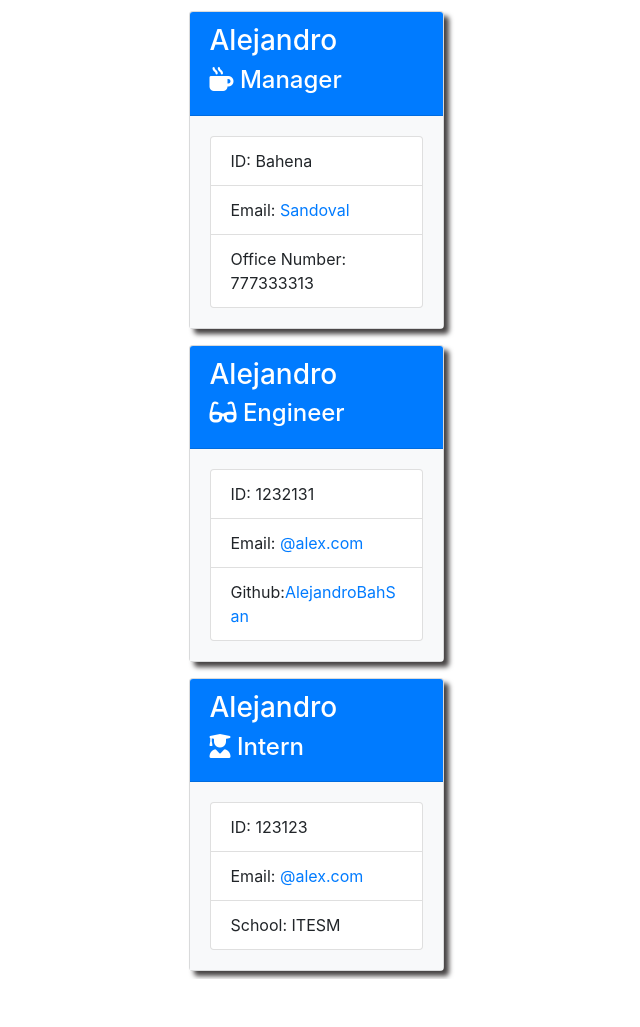
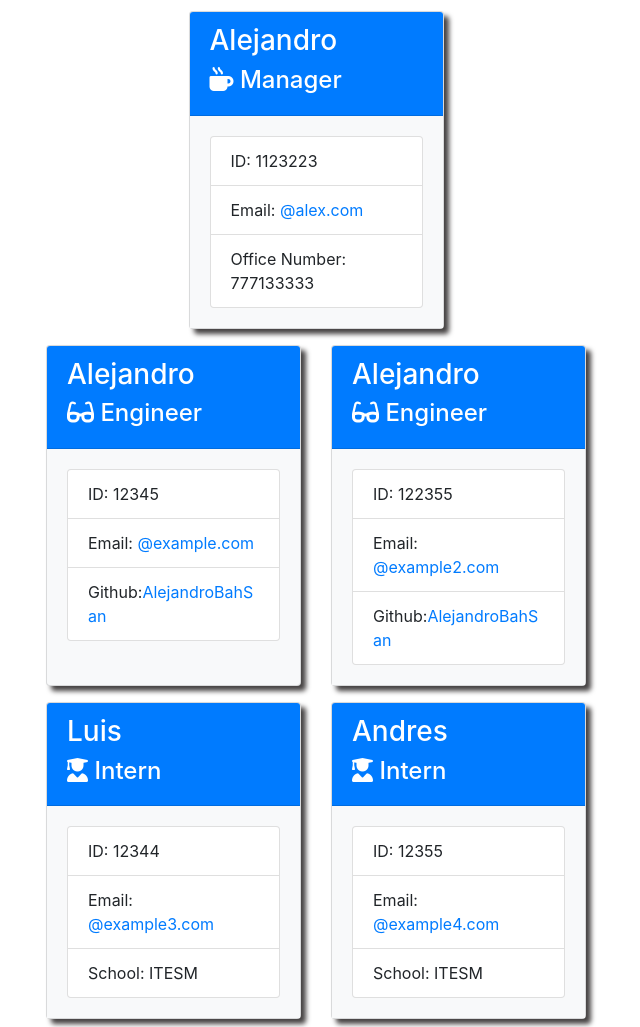
Before and after one commit to alex-bahena/Dynamic-team-profile-generator, a plain HTML site: page Develop/dist/index.html in a window 1280 px wide. Shown: the part 232-1259 px from the top of the page, without its empty margins (324-964 px from the left). Before the commit the page ends 1211 px from the top, so only its background shows below. Drawn offline with nearby package versions, Linux system fonts and the light colour scheme.

Commit message:
htmlGenerated

```diff
--- a/Develop/output/index.html
+++ b/Develop/dist/index.html
@@ -37,9 +37,9 @@
                 </div>
                 <div class="card-body bg-light">
                     <ul class="list-group">
-                        <li class="list-group-item">ID: Bahena</li>
-                        <li class="list-group-item">Email: <a href="mailto:Sandoval">Sandoval</a></li>
-                        <li class="list-group-item">Office Number: 777333313</li>
+                        <li class="list-group-item">ID: 1123223</li>
+                        <li class="list-group-item">Email: <a href="mailto:@alex.com">@alex.com</a></li>
+                        <li class="list-group-item">Office Number: 777133333</li>
                     </ul>
                 </div>
             </div>
@@ -58,8 +58,26 @@
                 </div>
                 <div class="card-body bg-light">
                     <ul class="list-group">
-                        <li class="list-group-item">ID: 1232131</li>
-                        <li class="list-group-item">Email: <a href="mailto:@alex.com">@alex.com</a></li>
+                        <li class="list-group-item">ID: 12345</li>
+                        <li class="list-group-item">Email: <a href="mailto:@example.com">@example.com</a></li>
+                        <li class="list-group-item">Github:<a target='_blank' href="https://github.com/AlejandroBahSan">AlejandroBahSan</a></li>
+                    </ul>
+                </div>
+            </div>
+        </div>
+    </div>
+
+    <div class="col-md-3 py-2">
+        <div class="card h-100 bg-light shadow">
+            <div class="card-block">
+                <div class="card-header bg-primary text-white">
+                    <h3 id="name">Alejandro</h3>
+                    <h4><i class="fas fa-glasses"></i> Engineer</h4>
+                </div>
+                <div class="card-body bg-light">
+                    <ul class="list-group">
+                        <li class="list-group-item">ID: 122355</li>
+                        <li class="list-group-item">Email: <a href="mailto:@example2.com">@example2.com</a></li>
                         <li class="list-group-item">Github:<a target='_blank' href="https://github.com/AlejandroBahSan">AlejandroBahSan</a></li>
                     </ul>
                 </div>
@@ -74,13 +92,31 @@
 <div class="card h-100 bg-light shadow">
     <div class="card-block">
         <div class="card-header bg-primary text-white">
-            <h3 id="name">Alejandro</h3>
+            <h3 id="name">Luis</h3>
             <h4><i class="fas fa-user-graduate"></i> Intern</h4>
         </div>
         <div class="card-body bg-light">
             <ul class="list-group">
-                <li class="list-group-item">ID: 123123</li>
-                <li class="list-group-item">Email: <a href="mailto:@alex.com">@alex.com</a></li>
+                <li class="list-group-item">ID: 12344</li>
+                <li class="list-group-item">Email: <a href="mailto:@example3.com">@example3.com</a></li>
+                <li class="list-group-item">School: ITESM</li>
+            </ul>
+        </div>
+    </div>
+</div>
+</div>
+
+<div class="col-md-3 py-2">
+<div class="card h-100 bg-light shadow">
+    <div class="card-block">
+        <div class="card-header bg-primary text-white">
+            <h3 id="name">Andres</h3>
+            <h4><i class="fas fa-user-graduate"></i> Intern</h4>
+        </div>
+        <div class="card-body bg-light">
+            <ul class="list-group">
+                <li class="list-group-item">ID: 12355</li>
+                <li class="list-group-item">Email: <a href="mailto:@example4.com">@example4.com</a></li>
                 <li class="list-group-item">School: ITESM</li>
             </ul>
         </div>
```
Also changed, not shown: Develop/index.js (+7 -7 lines), Develop/src/engineerHTML.js (renamed from Develop/resources/engineerHTML.js), Develop/src/htmlTemplate.js (renamed from Develop/resources/htmlTemplate.js), Develop/src/internHTML.js (renamed from Develop/resources/internHTML.js), Develop/src/managerHTML.js (renamed from Develop/resources/managerHTML.js).
